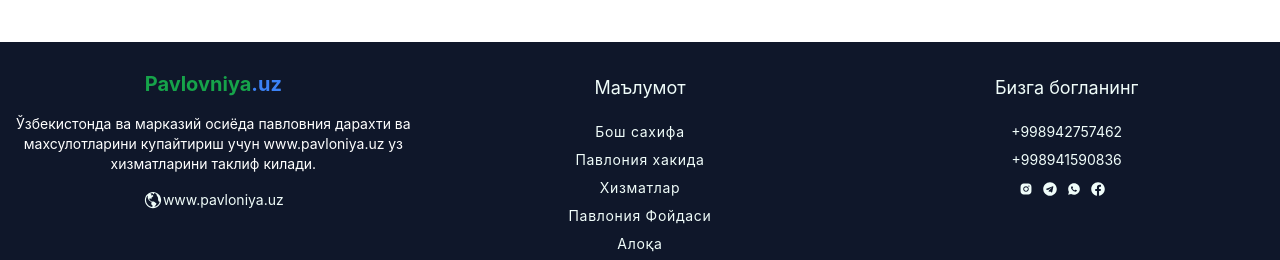
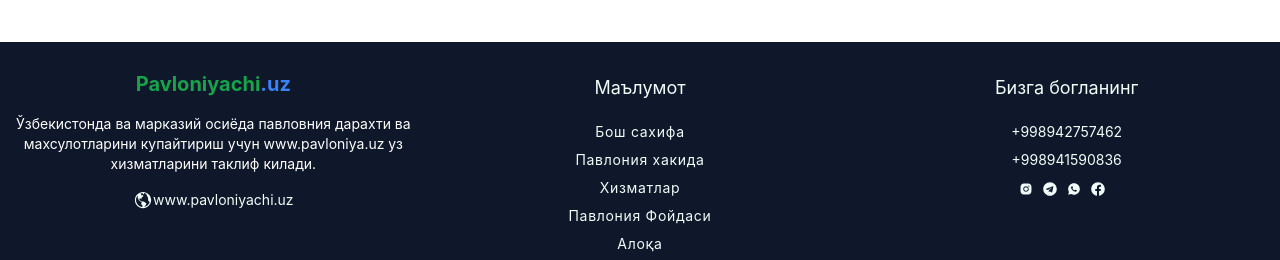
Before and after one commit to Ziyoviddin/Pavlovniya.uz, a Next.js app: page /contact in a window 1280 px wide. Shown: the part 883-1143 px from the top of the page. Built offline with nearby package versions, Linux system fonts and the light colour scheme.

Commit message:
domen name changes

```diff
--- a/components/Footer.js
+++ b/components/Footer.js
@@ -13,12 +13,12 @@
               <div className='flex flex-row mt-4'>
                     <div className='flex flex-col'>
                       <Link href="/" className="font-bold text-xl cursor-pointer  mt-3 text-green-600">
-                      <h1>Pavlovniya<span className="text-blue-500">.uz</span></h1>
+                      <h1>Pavloniyachi<span className="text-blue-500">.uz</span></h1>
                       </Link>
                       <p className='text-white sm:m-4 m-1'>Ўзбекистонда ва марказий осиёда павловния дарахти ва махсулотларини купайтириш учун www.pavloniya.uz уз хизматларини таклиф килади.</p>
                     </div>
               </div>
-              <p className='flex flex-row  mx-auto'> <IoMdGlobe className='h-5 w-5'/>www.pavloniya.uz</p>
+              <p className='flex flex-row  mx-auto'> <IoMdGlobe className='h-5 w-5'/>www.pavloniyachi.uz</p>
 
         </div>
         <div className='flex flex-col mx-auto'>
--- a/components/Navbar.js
+++ b/components/Navbar.js
@@ -33,7 +33,7 @@
                                 <Link href="/" className={navStyles.nav.img}><Image src={mypic} alt='img logo'/></Link>
                                 <Link href="/" className="font-bold text-xl cursor-pointer mt-6 text-green-600">
                                 <h1 >
-                                    Pavlovniya<span className="text-blue-500">.uz</span>
+                                    Pavloniyachi<span className="text-blue-500">.uz</span>
                                 </h1>
                                 </Link>
                             </div>
--- a/pages/index.js
+++ b/pages/index.js
@@ -17,7 +17,7 @@
   return (
     <div className={styles.all}>
       <Meta
-        title='Pavlovniya.uz'
+        title='Pavloniyachi.uz'
         description='Ўзбекистонда Павловния Етиштириш'
         content='Павловния дарахти'
       />
```
